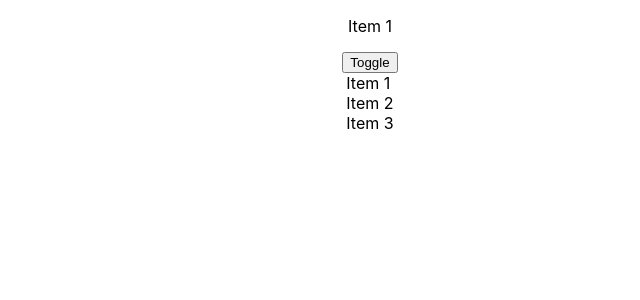
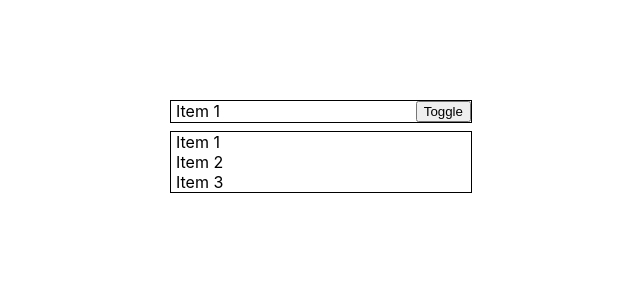
Before and after one commit to kimberlyohq/custom-dropdown, a React (Create React App) app: page / in a window 1280 px wide. Shown: the top 300 px of the page, without its empty margins (270-910 px from the left). Built offline with nearby package versions, Linux system fonts and the light colour scheme.

Commit message:
feat: add some basic styling

```diff
--- a/src/App.css
+++ b/src/App.css
@@ -1,10 +1,5 @@
 .App {
-  display: flex;
-
-  flex-direction: column;
-  justify-content: center;
-  align-items: center;
-
   margin: auto;
+  padding-top: 100px;
   width: 400px;
 }
--- /dev/null
+++ b/src/components/Dropdown/Dropdown.css
@@ -0,0 +1,21 @@
+.container {
+  display: flex;
+  flex-direction: row;
+  justify-content: space-between;
+
+  border: 1px solid;
+  border-color: black;
+  width: 300px;
+
+  margin-bottom: 8px;
+}
+
+.header {
+  padding-left: 5px;
+}
+
+.dropdownMenuContainer {
+  border: 1px solid;
+  border-color: black;
+  width: 300px;
+}
--- a/src/components/Dropdown/DropdownMenu/DropdownMenu.css
+++ b/src/components/Dropdown/DropdownMenu/DropdownMenu.css
@@ -1,4 +1,8 @@
 ul {
-    margin: 0;
-    padding: 0;
+  margin: 0;
+  padding: 0;
+  padding-left: 5px;
+
+  box-sizing: border-box;
+  width: 200px;
 }
--- a/src/components/Dropdown/index.js
+++ b/src/components/Dropdown/index.js
@@ -1,5 +1,6 @@
 import { useState } from "react";
 import { DropdownMenu } from "./DropdownMenu";
+import "./Dropdown.css";
 
 export const Dropdown = ({ options }) => {
   // set the default item to the first item
@@ -7,6 +8,7 @@ export const Dropdown = ({ options }) => {
   const [isVisible, setIsVisible] = useState(true);
 
   const onSelect = (index: number) => {
+    setIsVisible(false);
     setSelectedItem(options[index]);
   };
 
@@ -16,9 +18,15 @@ export const Dropdown = ({ options }) => {
 
   return (
     <>
-      <p>{selectedItem}</p>
-      <button onClick={handleToggle}>Toggle</button>
-      {isVisible && <DropdownMenu options={options} onSelect={onSelect} />}
+      <div className="container">
+        <div className="header">{selectedItem}</div>
+        <button onClick={handleToggle}>Toggle</button>
+      </div>
+      {isVisible && (
+        <div className="dropdownMenuContainer">
+          <DropdownMenu options={options} onSelect={onSelect} />
+        </div>
+      )}
     </>
   );
 };
```
